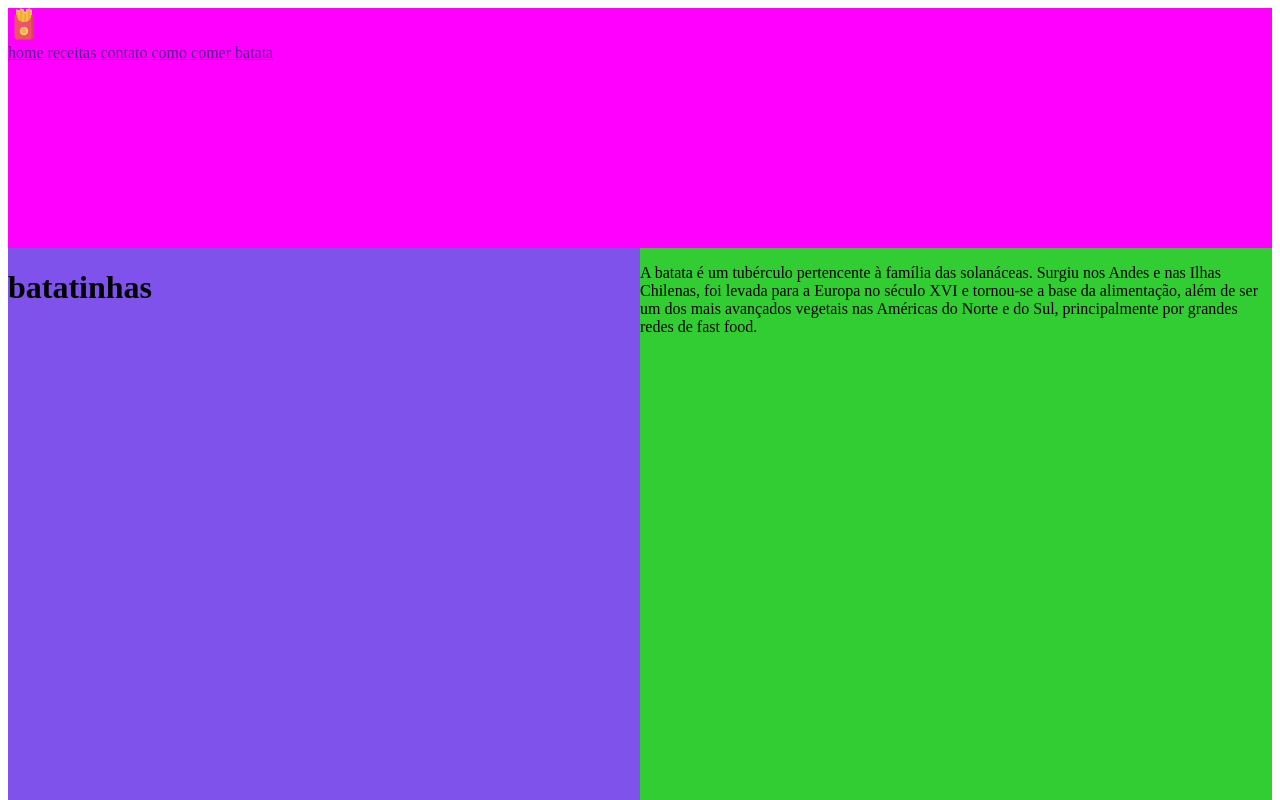
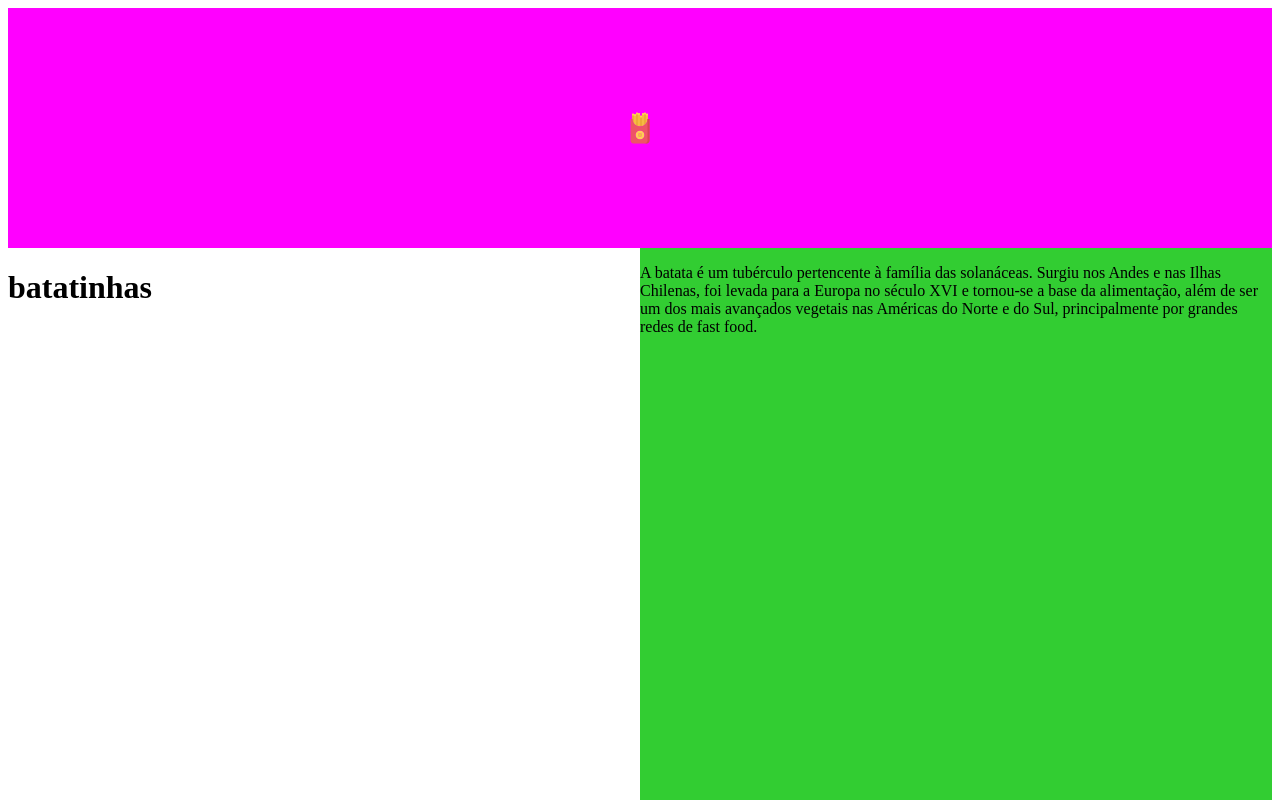
Before and after one commit to douglasklemesb3/302-responsividade, a plain HTML site: page index.html in a window 1280 px wide. Shown: the top 800 px of the page. Drawn offline with Linux system fonts and the light colour scheme; a web font is replaced by a local one.

Commit message:
Adicionar texto e uma imagem na nav

```diff
--- a/style.css
+++ b/style.css
@@ -12,10 +12,20 @@ nav{
     grid-area: nav;
     background-color: magenta;
 }
+nav  #mobile {
+    width:100%;
+    height:100%;
+    display:flex;
+    align-items: center;
+    justify-content: space-around;
+}
 
-header{
-    grid-area: header;
-    background-color: rgba(85, 23, 230, 0.747);
+nav  #desktop {
+    width:100%;
+    height:100%;
+    display:none;
+    align-items: center;
+    justify-content: space-around;
 }
 
 section{
```
